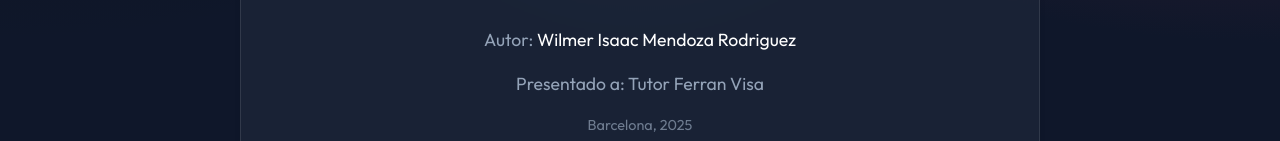
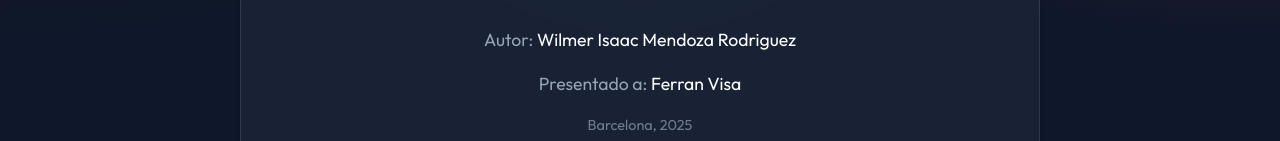
Before and after one commit to wmendozarCIFO/Proyecto_IFCT0110, a plain HTML site: page index.html in a window 1280 px wide. Shown: the part 659-800 px from the top of the page. Drawn offline with Linux system fonts and the light colour scheme.

Commit message:
Cambio estilo en tutor

```diff
--- a/index.html
+++ b/index.html
@@ -21,7 +21,7 @@
 
             <div class="animate-fade-in delay-2">
                 <p>Autor: <span style="color: white;">Wilmer Isaac Mendoza Rodriguez</span></p>
-                <p>Presentado a: Tutor Ferran Visa</p>
+                <p>Presentado a: <span style="color: white;">Ferran Visa</span></p>
                 <p style="margin-top: 1rem; font-size: 0.9rem; opacity: 0.7;">Barcelona, 2025</p>
 
                 <br>
```
